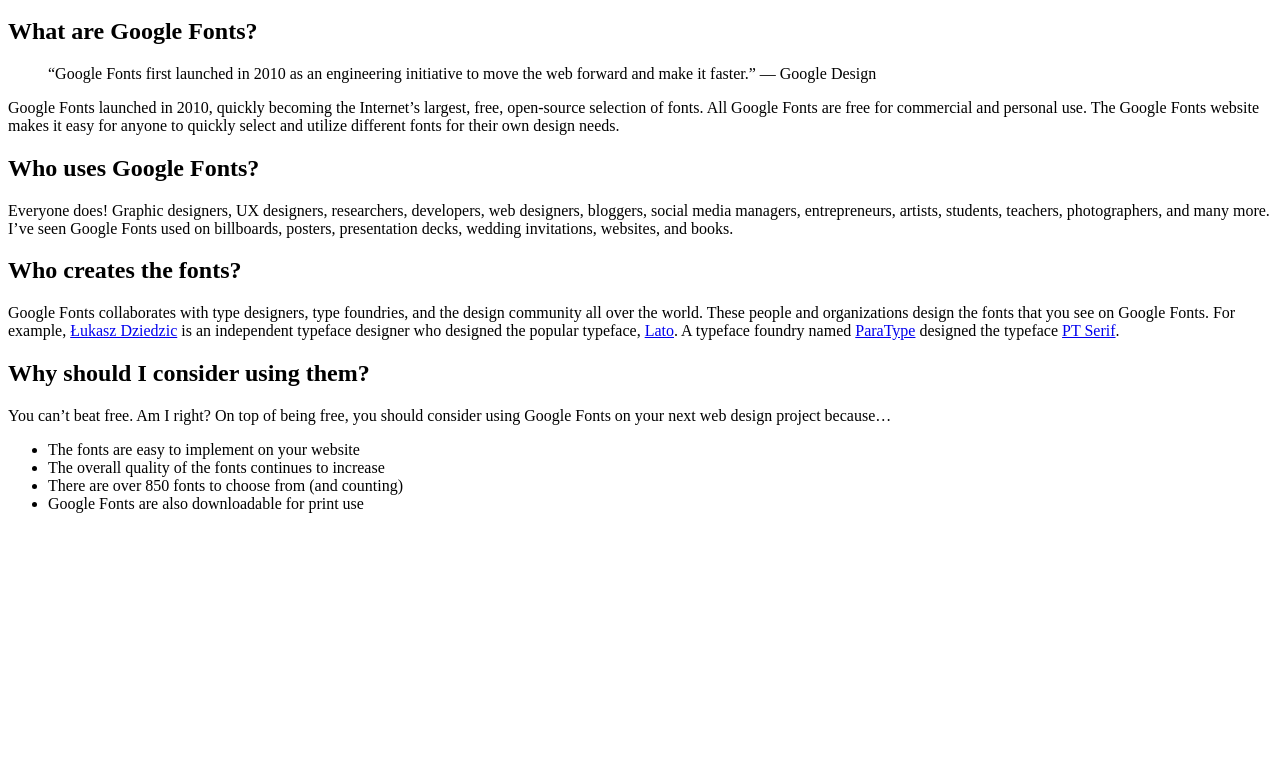
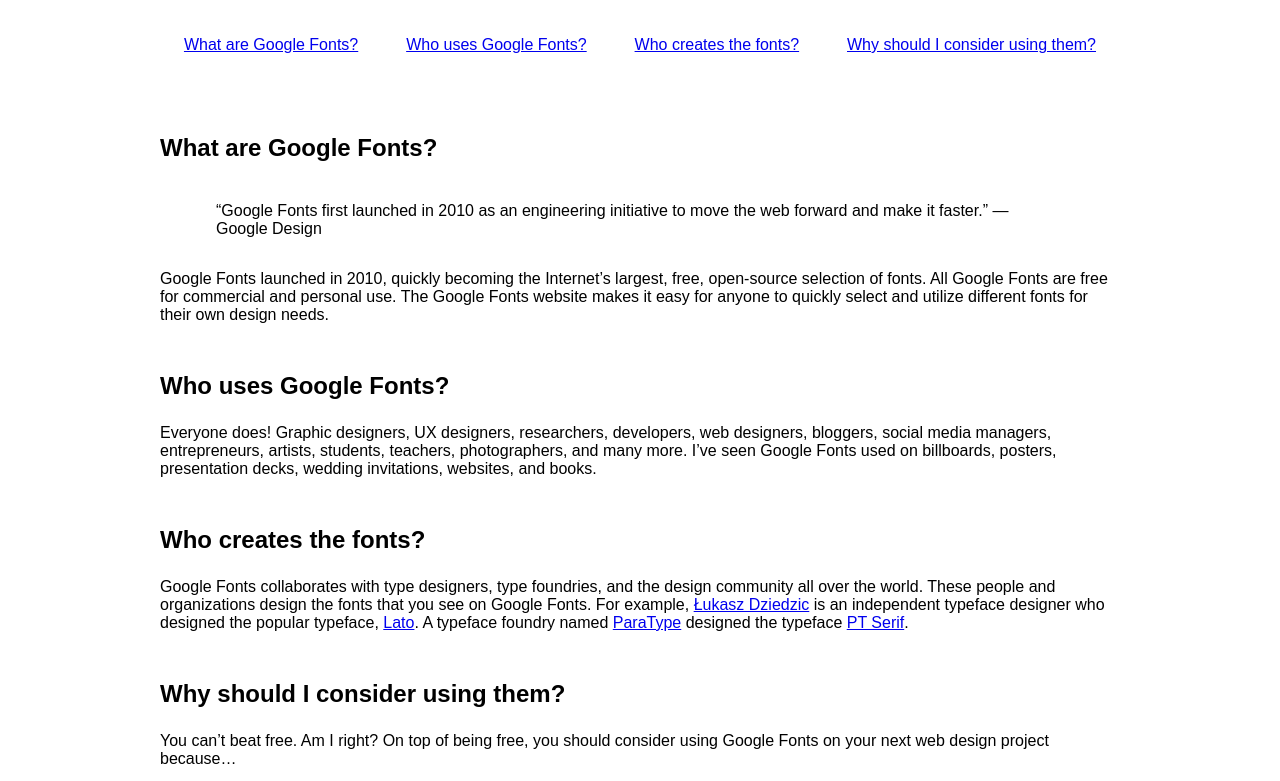
Before and after one commit to martinbrabenec/thurs2, a plain HTML site: page index.html in a window 1280 px wide. Shown: the part 100-881 px from the top of the page. Before the commit the page ends 800 px from the top, so only its background shows below. Drawn offline with Linux system fonts and the light colour scheme.

Commit message:
basic setup

```diff
--- a/index.html
+++ b/index.html
@@ -6,6 +6,8 @@
     <meta name="viewport" content="width=device-width, initial-scale=1.0">
     <meta http-equiv="X-UA-Compatible" content="ie=edge">
     <title>Morning Workout - Git, HTML, CSS</title>
+    <link rel="stylesheet" href="/layout.css">
+    <link rel="stylesheet" href="/style.css">
 </head>
 
 <body>
```
Also changed, not shown: style.css (added).
